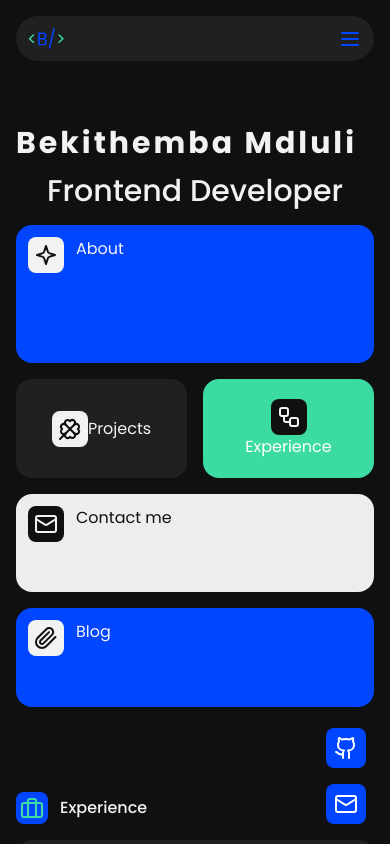
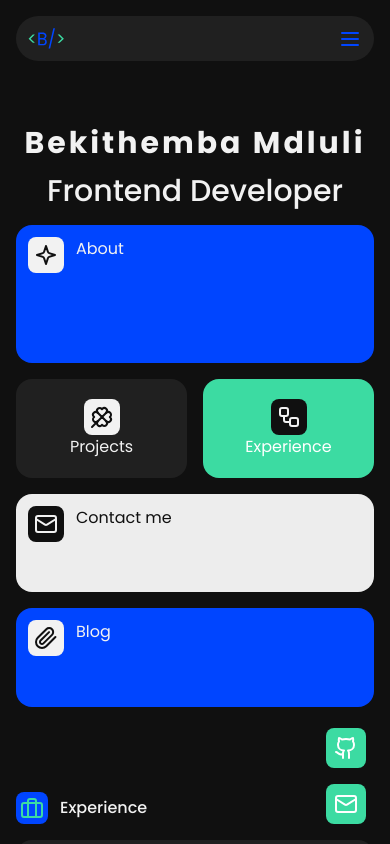
Before and after one commit to BMdluli/portfolio, a Next.js app: page / in a window 390 px wide. Shown: the top 844 px of the page. Built offline with nearby package versions, Linux system fonts and the light colour scheme.

Commit message:
update: add functionality to hero

```diff
--- a/components/contact-icons.tsx
+++ b/components/contact-icons.tsx
@@ -5,10 +5,10 @@ const ContactIcons = () => {
   return (
     <div className="fixed bottom-5 right-6 flex flex-col gap-4">
       <Link href="https://github.com/PutTheTrust">
-        <Github className="bg-primary h-10 w-10 p-2 rounded-lg" />
+        <Github className="bg-secondary h-10 w-10 p-2 rounded-lg" />
       </Link>
       <Link href="mailto:bekithemba.mdluli.bm@gmail.com">
-        <Mail className="bg-primary h-10 w-10 p-2 rounded-lg" />
+        <Mail className="bg-secondary h-10 w-10 p-2 rounded-lg" />
       </Link>
     </div>
   );
--- a/components/hero-card.tsx
+++ b/components/hero-card.tsx
@@ -1,10 +1,12 @@
 import { cn } from "@/lib/utils";
+import Link from "next/link";
 
 interface HeroCardProps {
   title: string;
   icon: any;
   className: string;
   iconClass: string;
+  section: string;
 }
 
 const HeroCard: React.FC<HeroCardProps> = ({
@@ -12,9 +14,10 @@ const HeroCard: React.FC<HeroCardProps> = ({
   icon,
   className,
   iconClass,
+  section,
 }) => {
   return (
-    <div className={cn("rounded-2xl w-full", className)}>
+    <Link href={section} className={cn("rounded-2xl w-full", className)}>
       <div
         className={cn(
           "bg-white h-9 w-9 flex justify-center items-center rounded-lg it",
@@ -24,7 +27,7 @@ const HeroCard: React.FC<HeroCardProps> = ({
         {icon}
       </div>
       <p>{title}</p>
-    </div>
+    </Link>
   );
 };
 
--- a/components/hero.tsx
+++ b/components/hero.tsx
@@ -1,12 +1,13 @@
 import { Clover, Mail, Paperclip, Sparkle, Workflow } from "lucide-react";
 import HeroCard from "./hero-card";
 import Navbar from "./navbar";
+import Link from "next/link";
 
 const Hero = () => {
   return (
     <div className="h-[90vh]">
       <Navbar />
-      <h1 className="text-black font-bold dark:text-white text-3xl md:text-6xl md:text-center tracking-widest mt-16 md:mt-36">
+      <h1 className="text-black font-bold dark:text-white text-3xl md:text-6xl text-center tracking-widest mt-16 md:mt-36">
         Bekithemba Mdluli <br />
       </h1>
 
@@ -17,6 +18,7 @@ const Hero = () => {
       <div className="flex flex-col md:flex-row gap-4 md:h-[345px] w-full mt-4 md:mt-16">
         <div className="md:w-[42%]">
           <HeroCard
+            section="#experience"
             title="About"
             icon={<Sparkle className="text-black" />}
             className="bg-primary text-white flex gap-3 p-3 h-[138px] md:h-full "
@@ -27,13 +29,14 @@ const Hero = () => {
         <div className="md:flex md:w-[58%] md:gap-4">
           <div className="flex md:flex-col justify-between gap-4 md:w-[60%]">
             <HeroCard
+              section="#projects"
               title="Projects"
               icon={<Clover className="text-black" />}
-              className="bg-dark-gray text-white flex md:flex-row justify-center md:justify-start md:p-3 items-center md:items-start md:gap-3 h-[99px] md:h-full"
+              className="bg-dark-gray text-white flex flex-col md:flex-row justify-center md:justify-start md:p-3 items-center md:items-start md:gap-3 h-[99px] md:h-full"
               iconClass="bg-white"
             />
-
             <HeroCard
+              section="#experience"
               title="Experience"
               icon={<Workflow className="text-white" />}
               className="bg-secondary flex flex-col md:flex-row justify-center md:justify-start md:p-3 items-center md:items-start  md:gap-3 h-[99px] md:h-full"
@@ -43,6 +46,7 @@ const Hero = () => {
 
           <div className="flex flex-col gap-4 mt-4 md:mt-0 md:w-[40%] ">
             <HeroCard
+              section="mailto:bekithemba.mdluli.bm@gmail.com"
               title="Contact me"
               icon={<Mail className="text-white" />}
               className="bg-light-gray text-black flex gap-3  h-[98px] p-3 md:h-full"
@@ -50,6 +54,7 @@ const Hero = () => {
             />
 
             <HeroCard
+              section="/"
               title="Blog"
               icon={<Paperclip className="text-black" />}
               className="bg-primary text-white flex gap-3  h-[99px] p-3 cursor-not-allowed md:h-full"
```
